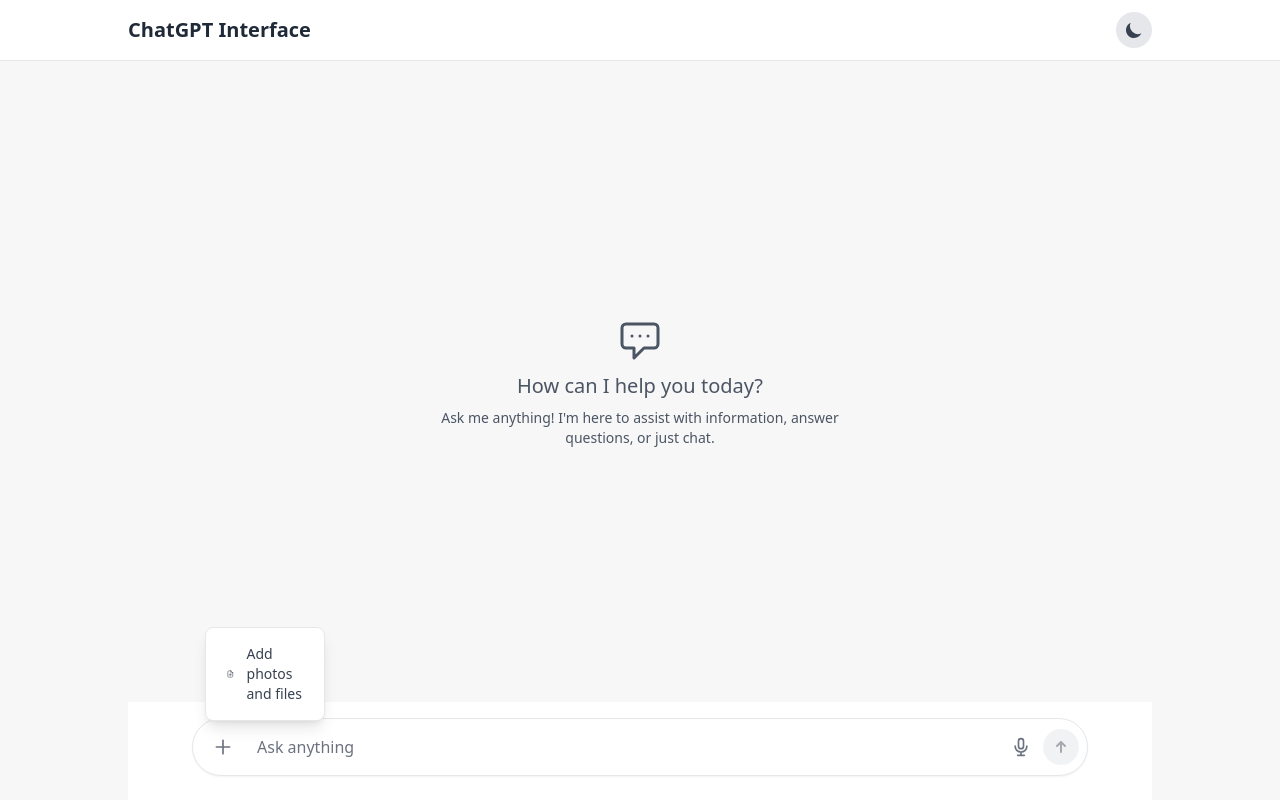
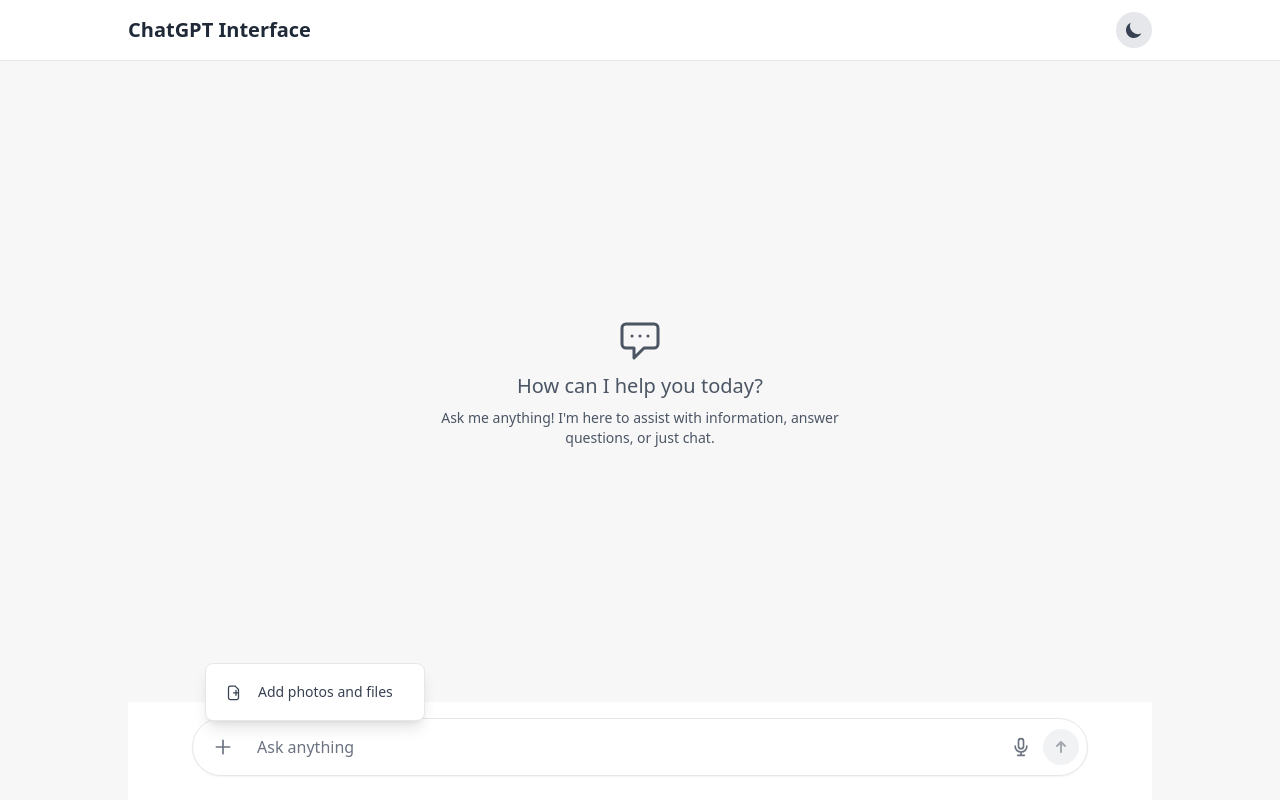
Before and after one commit to NurjahanJ/Icon-Interim-messaging, a React (Create React App) app: page / in a window 1280 px wide. Both pictures are taken after a click on the button 223 px from the left and 747 px from the top of the page. Built offline with nearby package versions, Linux system fonts and the light colour scheme.

Commit message:
Fixed the upload  image boc shape and fixed the upload icon

```diff
--- a/src/components/ChatInput.js
+++ b/src/components/ChatInput.js
@@ -89,7 +89,7 @@
 
   const handleFileUpload = () => {
     if (fileInputRef.current) {
-      fileInputRef.current.accept = '*/*';
+      fileInputRef.current.accept = 'image/*,.pdf,.doc,.docx,.txt';
       fileInputRef.current.click();
     }
     setIsFileMenuOpen(false);
@@ -130,16 +130,15 @@
 
             {/* File upload menu */}
             {isFileMenuOpen && (
-              <div className={`absolute bottom-full left-0 mb-2 rounded-lg shadow-lg ${darkMode ? 'bg-gray-700' : 'bg-white'} border ${darkMode ? 'border-gray-600' : 'border-gray-200'}`}>
+              <div className={`absolute bottom-full left-0 mb-2 rounded-lg shadow-lg ${darkMode ? 'bg-gray-700' : 'bg-white'} border ${darkMode ? 'border-gray-600' : 'border-gray-200'}`} style={{ minWidth: '220px' }}>
                 <div className="py-1">
                   <button
                     type="button"
                     onClick={handleFileUpload}
-                    className={`flex items-center px-5 py-3 text-sm w-full text-left ${darkMode ? 'text-gray-200 hover:bg-gray-600' : 'text-gray-700 hover:bg-gray-100'}`}
+                    className={`flex items-center px-5 py-3 text-sm w-full text-left whitespace-nowrap ${darkMode ? 'text-gray-200 hover:bg-gray-600' : 'text-gray-700 hover:bg-gray-100'}`}
                   >
-                    <svg xmlns="http://www.w3.org/2000/svg" className="h-5 w-5 mr-3" fill="none" viewBox="0 0 24 24" stroke="currentColor" strokeWidth={1.5}>
-                      <path strokeLinecap="round" strokeLinejoin="round" d="M13.5 3H12H8C6.34315 3 5 4.34315 5 6V18C5 19.6569 6.34315 21 8 21H16C17.6569 21 19 19.6569 19 18V8.625M13.5 3L19 8.625M13.5 3V7.625C13.5 8.17728 13.9477 8.625 14.5 8.625H19" />
-                      <path strokeLinecap="round" strokeLinejoin="round" d="M12 11v6M9 14h6" />
+                    <svg xmlns="http://www.w3.org/2000/svg" className="h-6 w-5 mr-3" fill="none" viewBox="0 0 24 24" stroke="currentColor">
+                      <path strokeLinecap="round" strokeLinejoin="round" strokeWidth="1.5" d="M9 13h6m-3-3v6m-9 1V7a2 2 0 012-2h6l4 4v10a2 2 0 01-2 2H5a2 2 0 01-2-2z" />
                     </svg>
                     Add photos and files
                   </button>
```
